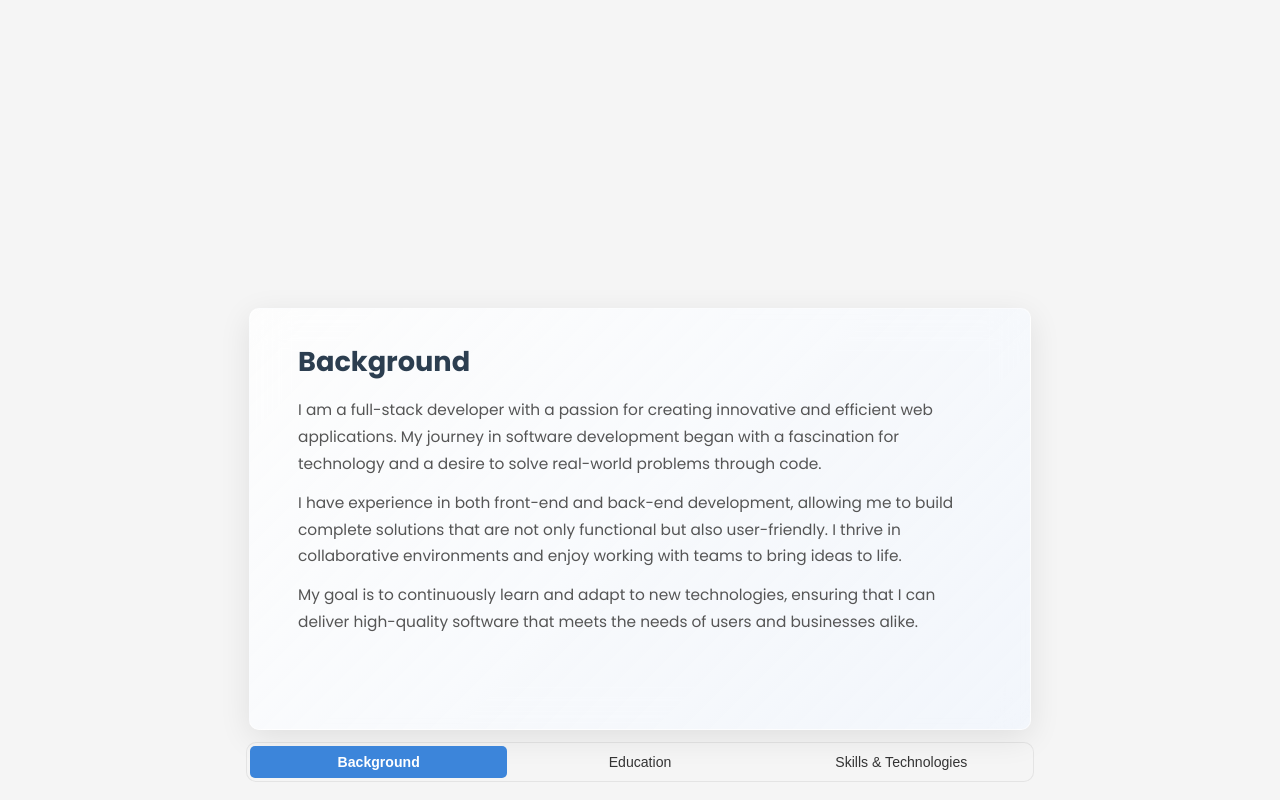
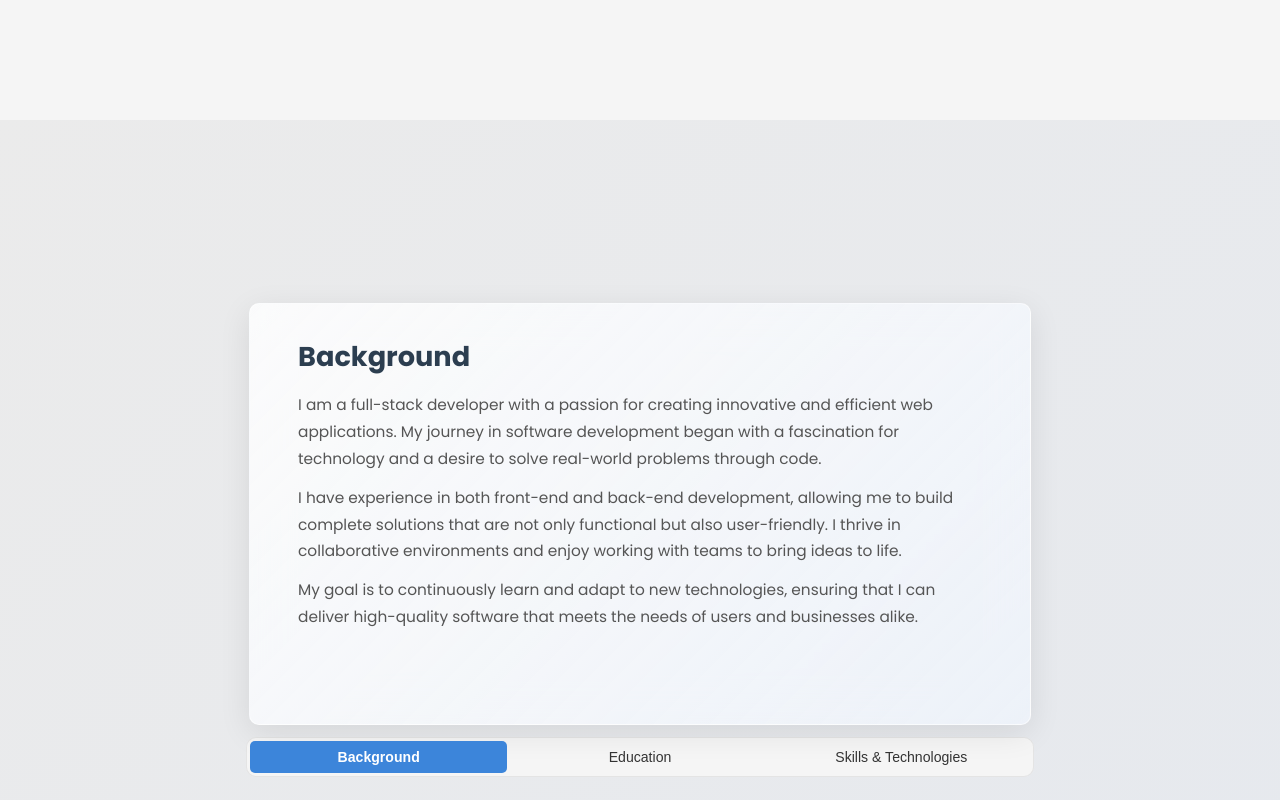
Before and after one commit to TarokoDev/ANSM-Portfolio, a React (Vite) app in the folder frontend/: page / in a window 1280 px wide. Shown: the part 680-1480 px from the top of the page. Built offline with nearby package versions, Linux system fonts and the light colour scheme.

Commit message:
feat: polish about section layout, glass card, animated gradient background, blur tab transitions

```diff
--- a/frontend/src/pages/about/About.module.css
+++ b/frontend/src/pages/about/About.module.css
@@ -1,18 +1,27 @@
+/* ── Gradient animation ── */
+@keyframes bgShift {
+    0%   { background-position: 0% 50%; }
+    50%  { background-position: 100% 50%; }
+    100% { background-position: 0% 50%; }
+}
+
 /* ── Layout ── */
 .container {
     height: 100dvh;
     width: 100%;
     display: flex;
     flex-direction: column;
-    padding: 10px;
+    padding: calc(var(--nav-height) + 10px) 10px 10px;
     box-sizing: border-box;
-    background: var(--color-surface);
+    background: linear-gradient(-45deg, #f0f0f0, #e6e9ee, #ebebeb, #dde3ea, #f2f2f2);
+    background-size: 400% 400%;
+    animation: bgShift 10s ease infinite;
 }
 
 /* ── Main card ── */
 .component {
-    margin-top: var(--nav-height);
     flex: 1;
+    min-height: 0;
     width: 100%;
     display: flex;
     flex-direction: column;
@@ -84,7 +93,7 @@
     border-radius: var(--radius-md);
     padding: 4px;
     gap: 4px;
-    margin: 10px 0 0;
+    margin: 10px 12px 12px;
     box-shadow: inset 0 0 0 1px rgba(0, 0, 0, 0.07);
     flex-shrink: 0;
 }
@@ -135,16 +144,13 @@
 /* ── Desktop ── */
 @media screen and (min-width: 480px) {
     .container {
-        padding-top: var(--nav-height);
-        padding-left: 20px;
-        padding-right: 20px;
+        padding: var(--nav-height) 20px 20px;
         justify-content: center;
         gap: 12px;
     }
 
     .component {
         flex: none;
-        margin-top: 0;
         height: 420px;
         width: 100%;
         max-width: 780px;
@@ -174,6 +180,11 @@
 
 /* ── Reduced motion ── */
 @media (prefers-reduced-motion: reduce) {
+    .container {
+        animation: none;
+        background: var(--color-surface);
+    }
+
     .tabLabel,
     .badge {
         transition: none;
```
